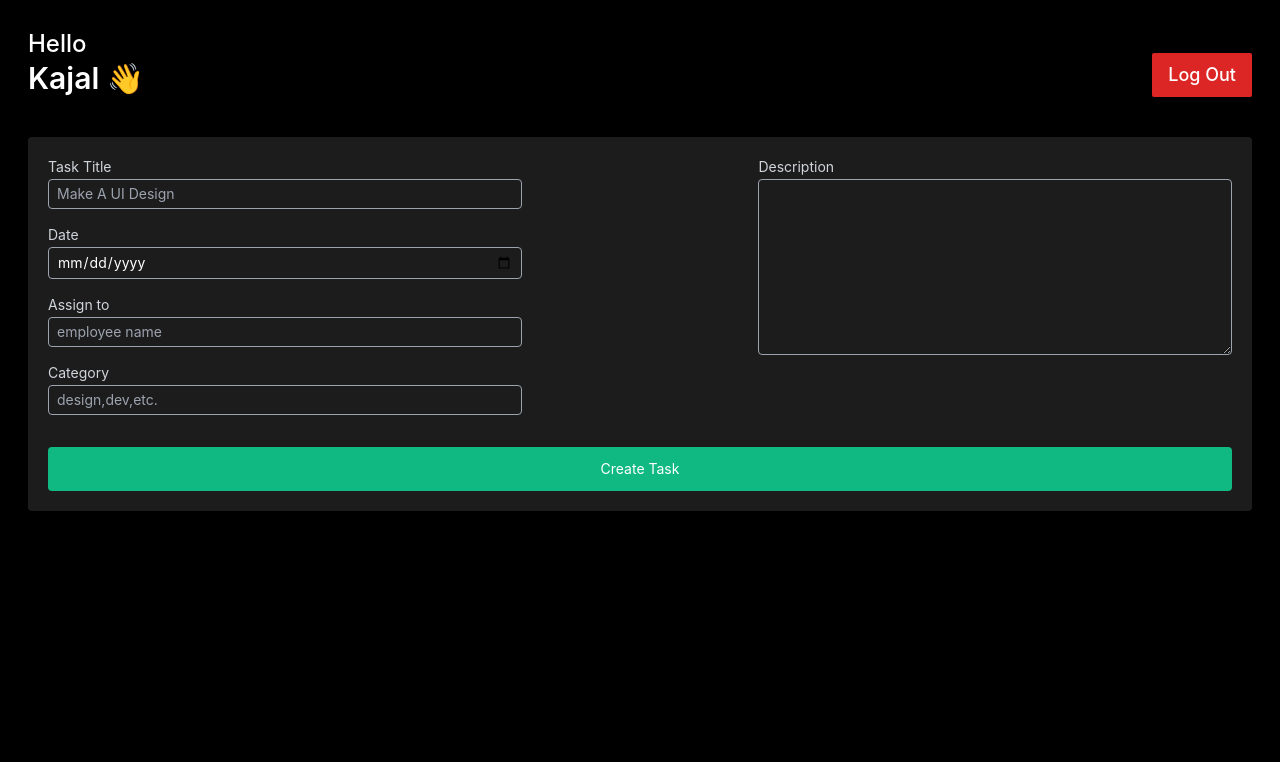
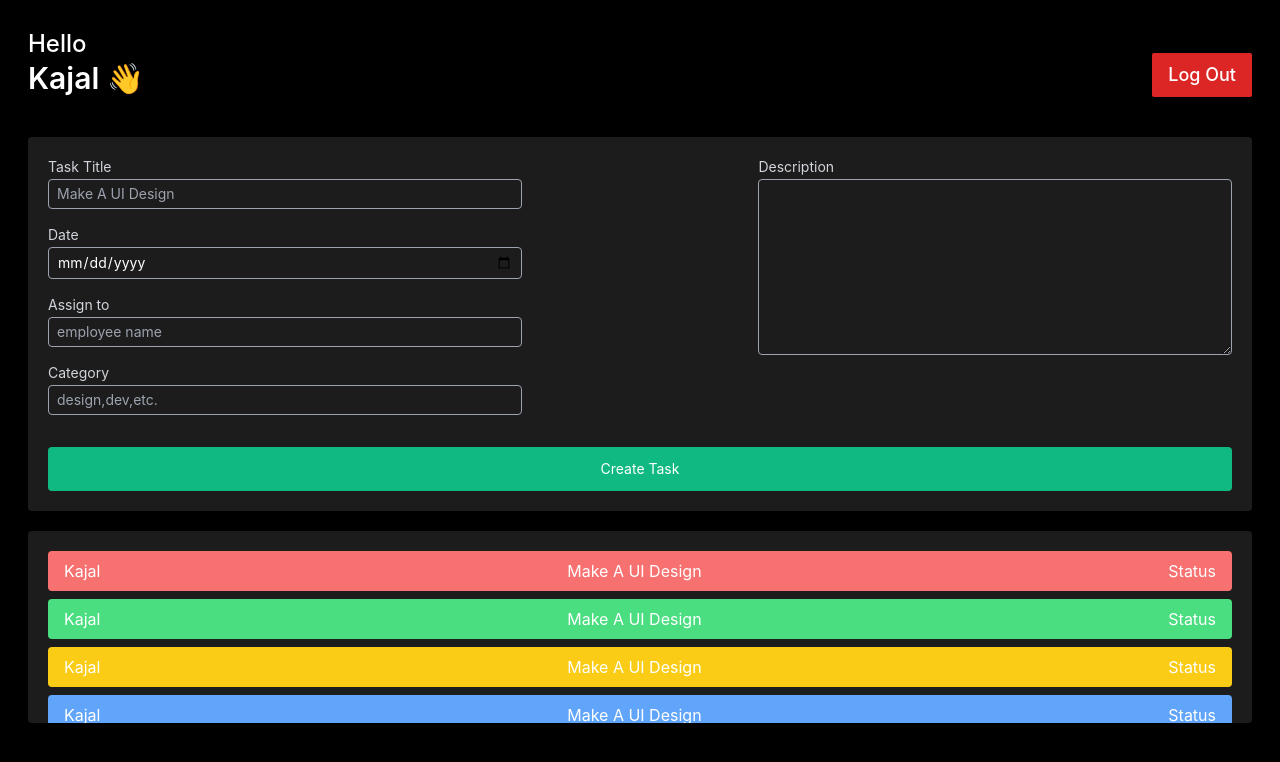
Before and after one commit to khushi23-crypto/Employee-Management-System_react, a React (Create React App) app: page / in a window 1280 px wide. Shown: the top 762 px of the page. Built offline with nearby package versions, Linux system fonts and the light colour scheme.

Commit message:
Create All Task

```diff
--- a/src/components/Dashboard/AdminDashboard.jsx
+++ b/src/components/Dashboard/AdminDashboard.jsx
@@ -1,13 +1,14 @@
 import React from 'react'
 import Header from '../Other/Header'
 import CreateTask from '../Other/CreateTask'
+import AllTask from '../Other/AllTask'
 
 const AdminDashboard = () => {
     return (
         <div className='h-screen w-full p-7'>
             <Header />
             <CreateTask/>
-
+           <AllTask/>
         </div>
     )
 }
--- /dev/null
+++ b/src/components/Other/AllTask.jsx
@@ -0,0 +1,36 @@
+import React from 'react'
+
+const AllTask = () => {
+  return (
+    <div className='bg-[#1c1c1c] p-5 mt-5 rounded h-48 overflow-auto'>
+        <div  className='bg-red-400 mb-2 py-2 px-4 flex justify-between rounded'>
+            <h2>Kajal</h2>
+            <h3>Make A UI Design</h3>
+            <h5>Status</h5>
+        </div>
+         <div  className='bg-green-400 mb-2 py-2 px-4 flex justify-between rounded'>
+            <h2>Kajal</h2>
+            <h3>Make A UI Design</h3>
+            <h5>Status</h5>
+        </div>
+         <div  className='bg-yellow-400 mb-2 py-2 px-4 flex justify-between rounded'>
+            <h2>Kajal</h2>
+            <h3>Make A UI Design</h3>
+            <h5>Status</h5>
+        </div>
+         <div  className='bg-blue-400 mb-2 py-2 px-4 flex justify-between rounded'>
+            <h2>Kajal</h2>
+            <h3>Make A UI Design</h3>
+            <h5>Status</h5>
+        </div>
+         <div  className='bg-purple-400 mb-2 py-2 px-4 flex justify-between rounded'>
+            <h2>Kajal</h2>
+            <h3>Make A UI Design</h3>
+            <h5>Status</h5>
+        </div>
+
+    </div>
+  )
+}
+
+export default AllTask
```
